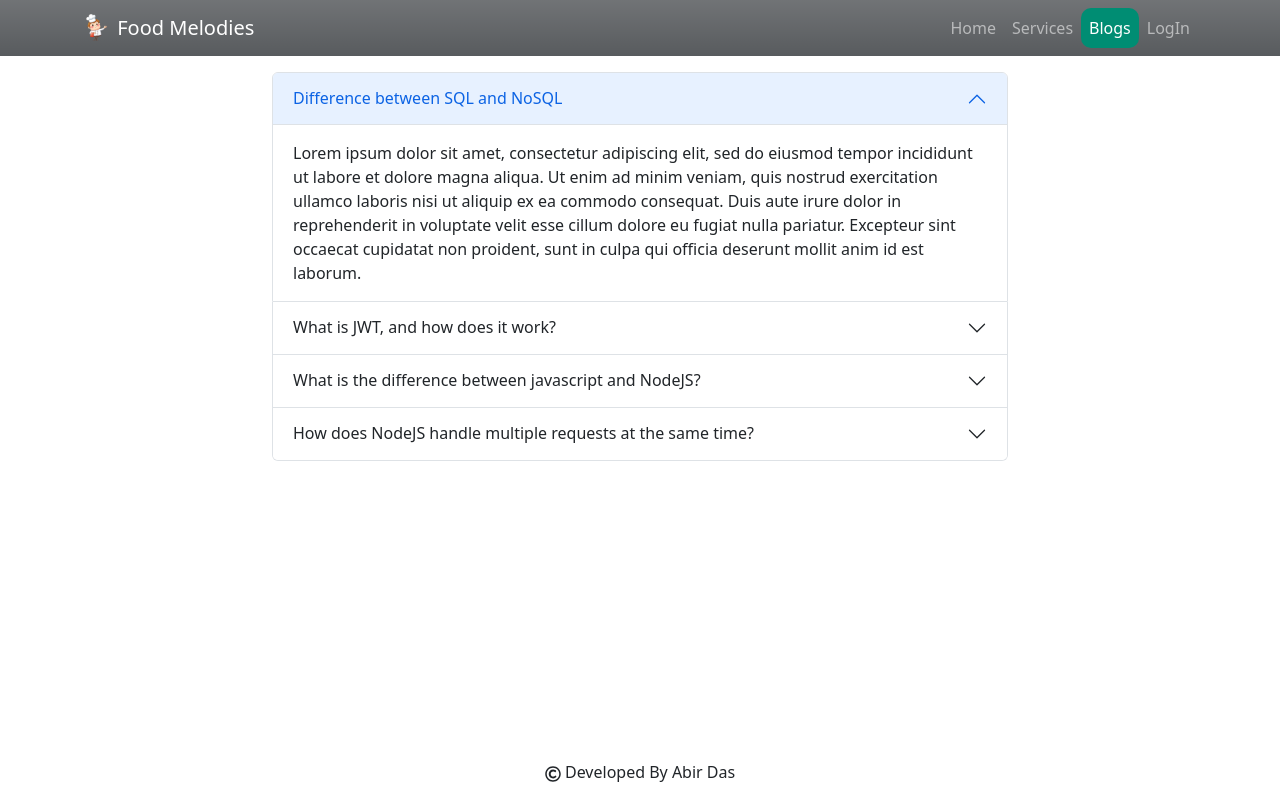
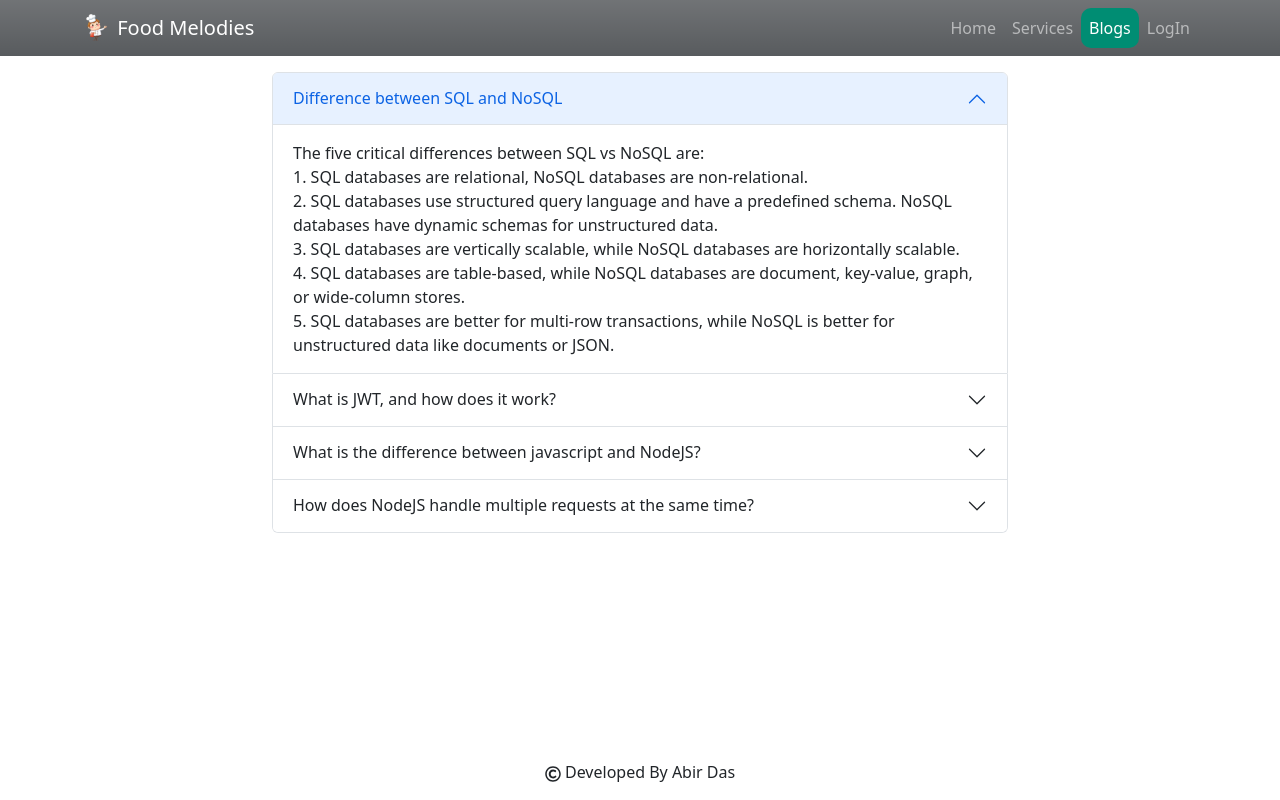
Before and after one commit to AbirDas1048/food-melodies-client, a React (Create React App) app: page /blogs in a window 1280 px wide. Built offline with nearby package versions, Linux system fonts and the light colour scheme; no server answers.

Commit message:
Blog Section added

```diff
--- a/src/pages/Blogs/Blogs.js
+++ b/src/pages/Blogs/Blogs.js
@@ -10,49 +10,61 @@ const Blogs = () => {
                         <Accordion.Item eventKey="0">
                             <Accordion.Header>Difference between SQL and NoSQL</Accordion.Header>
                             <Accordion.Body>
-                            Lorem ipsum dolor sit amet, consectetur adipiscing elit, sed do
-                            eiusmod tempor incididunt ut labore et dolore magna aliqua. Ut enim ad
-                            minim veniam, quis nostrud exercitation ullamco laboris nisi ut
-                            aliquip ex ea commodo consequat. Duis aute irure dolor in
-                            reprehenderit in voluptate velit esse cillum dolore eu fugiat nulla
-                            pariatur. Excepteur sint occaecat cupidatat non proident, sunt in
-                            culpa qui officia deserunt mollit anim id est laborum.
+                            The five critical differences between SQL vs NoSQL are:
+                            <br/>
+                            1. SQL databases are relational, NoSQL databases are non-relational.
+                            <br/>
+                            2. SQL databases use structured query language and have a predefined schema. NoSQL databases have dynamic schemas for unstructured data.
+                            <br/>
+                            3. SQL databases are vertically scalable, while NoSQL databases are horizontally scalable.
+                            <br/>
+                            4. SQL databases are table-based, while NoSQL databases are document, key-value, graph, or wide-column stores.
+                            <br/>
+                            5. SQL databases are better for multi-row transactions, while NoSQL is better for unstructured data like documents or JSON.
+
+
                             </Accordion.Body>
                         </Accordion.Item>
                         <Accordion.Item eventKey="1">
                             <Accordion.Header>What is JWT, and how does it work?</Accordion.Header>
                             <Accordion.Body>
-                            Lorem ipsum dolor sit amet, consectetur adipiscing elit, sed do
-                            eiusmod tempor incididunt ut labore et dolore magna aliqua. Ut enim ad
-                            minim veniam, quis nostrud exercitation ullamco laboris nisi ut
-                            aliquip ex ea commodo consequat. Duis aute irure dolor in
-                            reprehenderit in voluptate velit esse cillum dolore eu fugiat nulla
-                            pariatur. Excepteur sint occaecat cupidatat non proident, sunt in
-                            culpa qui officia deserunt mollit anim id est laborum.
+                            JSON Web Token (JWT) is an open standard (RFC 7519) for securely transmitting information between parties as JSON object.
+
+It is compact, readable and digitally signed using a private key/ or a public key pair by the Identity Provider(IdP). So the integrity and authenticity of the token can be verified by other parties involved.
+
+The purpose of using JWT is not to hide data but to ensure the authenticity of the data. JWT is signed and encoded, not encrypted.
+
+JWT is a token based stateless authentication mechanism. Since it is a client-side based stateless session, server doesn't have to completely rely on a datastore(database) to save session information.
                             </Accordion.Body>
                         </Accordion.Item>
                         <Accordion.Item eventKey="2">
                             <Accordion.Header>What is the difference between javascript and NodeJS?</Accordion.Header>
                             <Accordion.Body>
-                            Lorem ipsum dolor sit amet, consectetur adipiscing elit, sed do
-                            eiusmod tempor incididunt ut labore et dolore magna aliqua. Ut enim ad
-                            minim veniam, quis nostrud exercitation ullamco laboris nisi ut
-                            aliquip ex ea commodo consequat. Duis aute irure dolor in
-                            reprehenderit in voluptate velit esse cillum dolore eu fugiat nulla
-                            pariatur. Excepteur sint occaecat cupidatat non proident, sunt in
-                            culpa qui officia deserunt mollit anim id est laborum.
+                            1. JavaScript is a client-side scripting language that is lightweight, cross-platform, and interpreted. Both Java and HTML include it. Node.js, on the other hand, is a V8-based server-side programming language.
+
+As a result, it is used to create network-centric applications. It's a networked system made for data-intensive real-time applications. If we compare node js vs. python, it is clear that node js will always be the preferred option.
+
+2. JavaScript is a simple programming language that can be used with any browser that has the JavaScript Engine installed. Node.js, on the other hand, is an interpreter or execution environment for the JavaScript programming language. It requires libraries that can be conveniently accessed from JavaScript programming to be more helpful.
+
+3. Any engine may run JavaScript. As a result, writing JavaScript is incredibly easy, and any working environment is similar to a complete browser. Node.js, on the other hand, only enables the V8 engine. Written JavaScript code, on the other hand, can run in any context, regardless of whether the V8 engine is supported.
+
+4. A specific non-blocking operation is required to access any operating system. There are a few essential objects in JavaScript, but they are entirely OS-specific.
+
+Node.js, on the other hand, can now operate non-blocking software tasks out of any JavaScript programming. It contains no OS-specific constants. Node.js establishes a strong relationship with the system files, allowing companies to read and write to the hard drive.
+
+5. The critical benefits of JavaScript include a wide choice of interfaces and interactions and just the proper amount of server contact and direct visitor input.
+
+Node.js, on the other hand, offers node package management with over 500 modules and the capacity to handle many requests at the same time. It also offers the unique ability to enable microservice architecture and the Internet of Things. Even when comparing node js vs. react js, node js always wins.
                             </Accordion.Body>
                         </Accordion.Item>
                         <Accordion.Item eventKey="3">
                             <Accordion.Header>How does NodeJS handle multiple requests at the same time?</Accordion.Header>
                             <Accordion.Body>
-                            Lorem ipsum dolor sit amet, consectetur adipiscing elit, sed do
-                            eiusmod tempor incididunt ut labore et dolore magna aliqua. Ut enim ad
-                            minim veniam, quis nostrud exercitation ullamco laboris nisi ut
-                            aliquip ex ea commodo consequat. Duis aute irure dolor in
-                            reprehenderit in voluptate velit esse cillum dolore eu fugiat nulla
-                            pariatur. Excepteur sint occaecat cupidatat non proident, sunt in
-                            culpa qui officia deserunt mollit anim id est laborum.
+                            NodeJS Web Server maintains a limited Thread Pool to provide services to client requests. Multiple clients make multiple requests to the NodeJS server. NodeJS receives these requests and places them into the EventQueue .
+NodeJS server has an internal component referred to as the EventLoop which is an infinite loop that receives requests and processes them. This EventLoop is single threaded. In other words, EventLoop is the listener for the EventQueue.
+So, we have an event queue where the requests are being placed and we have an event loop listening to these requests in the event queue. What happens next?
+The listener(the event loop) processes the request and if it is able to process the request without needing any blocking IO operations, then the event loop would itself process the request and sends the response back to the client by itself.
+If the current request uses blocking IO operations, the event loop sees whether there are threads available in the thread pool, picks up one thread from the thread pool and assigns the particular request to the picked thread. That thread does the blocking IO operations and sends the response back to the event loop and once the response gets to the event loop, the event loop sends the response back to the client.
                             </Accordion.Body>
                         </Accordion.Item>
                     </Accordion>
```
